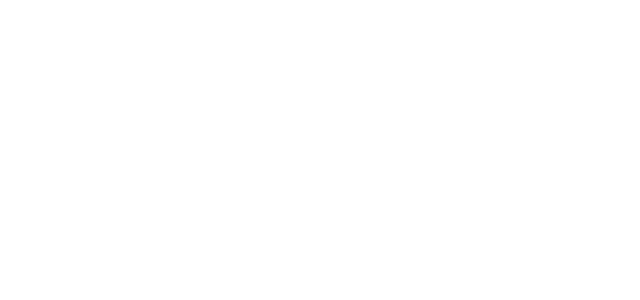
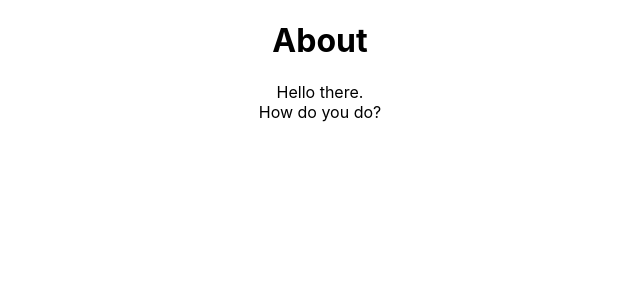
Before and after one commit to perfringis/react-notes, a React (Create React App) app: page / in a window 1280 px wide. Shown: the top 300 px of the page, without its empty margins (320-960 px from the left). Built offline with nearby package versions, Linux system fonts and the light colour scheme.

Commit message:
write example for jsx syntax markup

```diff
--- a/src/app/App.tsx
+++ b/src/app/App.tsx
@@ -1,8 +1,11 @@
 import React from "react";
 import "./App.css";
+import AboutProfile from "../components/about-profile/AboutProfile";
 
 function App() {
-  return <div className="App"></div>;
+  return <div className="App">
+    <AboutProfile/>
+  </div>;
 }
 
 export default App;
--- /dev/null
+++ b/src/components/about-profile/AboutProfile.tsx
@@ -0,0 +1,17 @@
+// React provides own markup syntax called JSX
+// it's similar to HTML
+
+function AboutProfile() {
+  return (
+    <>
+      <h1>About</h1>
+      <p>
+        Hello there.
+        <br />
+        How do you do?
+      </p>
+    </>
+  );
+}
+
+export default AboutProfile;
```
